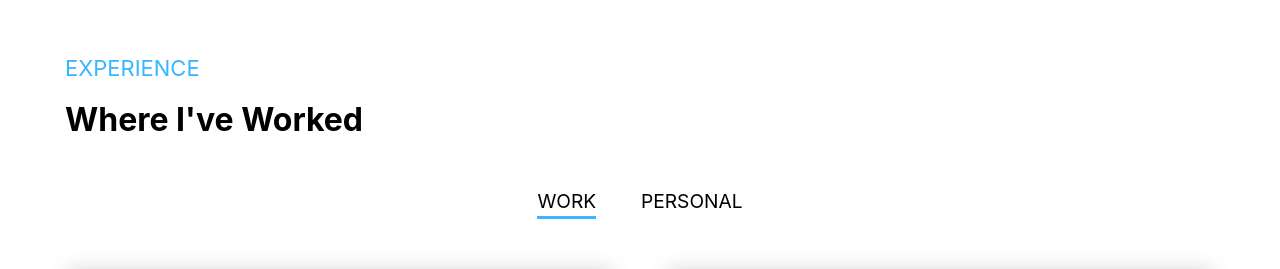
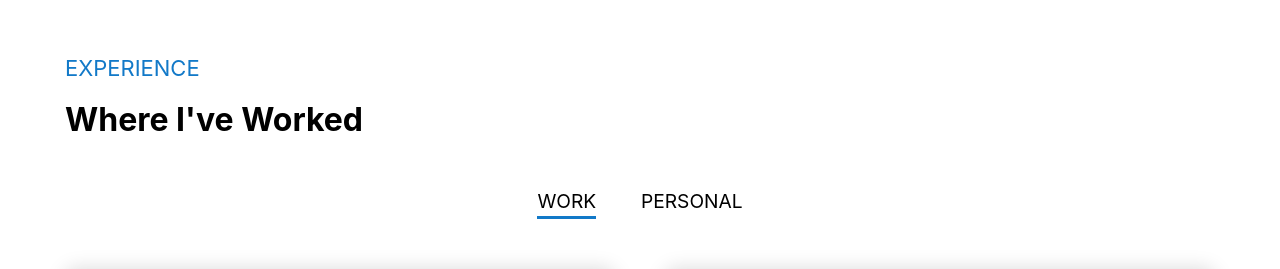
Before and after one commit to antofon/portfolio-v3, a Next.js app: page / in a window 1280 px wide. Shown: the part 2822-3091 px from the top of the page. Built offline with nearby package versions, Linux system fonts and the light colour scheme.

Commit message:
Accessibility work on Experience section, project and work items (section, headings, colors)

```diff
--- a/components/Experience/Experience.tsx
+++ b/components/Experience/Experience.tsx
@@ -25,16 +25,16 @@ const Experience = () => {
   };
 
   return (
-    <div id="experience" className={experienceStyles.container}>
+    <section id="experience" className={experienceStyles.container} aria-labelledby="experience">
       <h2 className={experienceStyles.sectionTitle}>EXPERIENCE</h2>
       {activeExperience ? (
-        <p className={experienceStyles.sectionDescription}>
+        <h3 className={experienceStyles.sectionDescription}>
           Where {"I've"} Worked
-        </p>
+        </h3>
       ) : (
-        <p className={experienceStyles.sectionDescription}>
+        <h3 className={experienceStyles.sectionDescription}>
           What {"I've"} Built
-        </p>
+        </h3>
       )}
       <div className={experienceStyles.links}>
         <a
@@ -54,7 +54,7 @@ const Experience = () => {
           <ProjectsList projects={projectData} />
         )}
       </div>
-    </div>
+    </section>
   );
 };
 
--- a/components/Experience/Projects/ProjectItem.tsx
+++ b/components/Experience/Projects/ProjectItem.tsx
@@ -14,7 +14,7 @@ const Project = ({
       <div className={experienceItemStyles.imageCol}>
         <Image
           src={projectsImage}
-          alt={projectsTitle}
+          alt=""
           width={500}
           height={500}
           className={experienceItemStyles.img}
--- a/components/Experience/Work/WorkItem.tsx
+++ b/components/Experience/Work/WorkItem.tsx
@@ -9,7 +9,7 @@ const WorkItem = ({ workImage, workName, workTitle, workUrl }: Work) => {
       <div className={experienceItemStyles.imageCol}>
         <Image
           src={workImage}
-          alt={workName}
+          alt=""
           width={500}
           height={500}
           className={experienceItemStyles.img}
--- a/styles/Experience/Experience.module.css
+++ b/styles/Experience/Experience.module.css
@@ -7,7 +7,8 @@
 
 .sectionTitle {
   text-transform: uppercase;
-  color: #38b6ff;
+  /* color: #38b6ff; */
+  color: #1279c8;
   font-weight: 400;
   font-size: 22px;
 }
@@ -42,7 +43,8 @@
 }
 
 .active {
-  border-bottom: 3px solid #38b6ff;
+  /* border-bottom: 3px solid #38b6ff; */
+  border-bottom: 3px solid #1279c8;;
 }
 
 @media screen and (min-width: 768px) {
```
